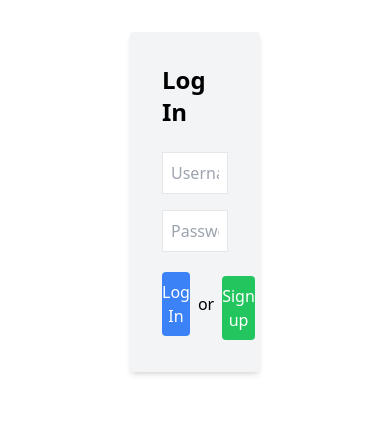
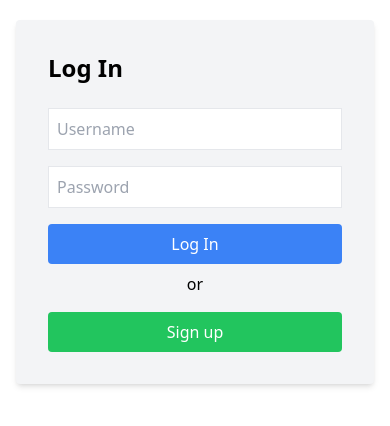
Before and after one commit to adityaS011/DataVisuals, a Next.js app: page /auth/login in a window 390 px wide. Shown: the part 220-646 px from the top of the page. Built offline with nearby package versions, Linux system fonts and the light colour scheme.

Commit message:
version-0.0.4

```diff
--- a/app/auth/login/page.tsx
+++ b/app/auth/login/page.tsx
@@ -22,7 +22,7 @@ const Login = () => {
   return (
     <div className='flex justify-center items-center h-screen'>
       <form
-        className='w-1/3 bg-gray-100 p-8 rounded shadow-md'
+        className='md:w-1/3 w-fit mx-4 md:mx-1 bg-gray-100 p-8 rounded shadow-md'
         onSubmit={handleLogin}
       >
         <h2 className='text-2xl font-bold mb-6'>Log In</h2>
@@ -46,7 +46,7 @@ const Login = () => {
           }
           required
         />
-        <div className='flex flex-row gap-2 items-center'>
+        <div className='flex md:flex-row flex-col gap-2 items-center'>
           <button
             type='submit'
             className='w-full bg-blue-500 text-white py-2 rounded'
--- a/app/auth/signup/page.tsx
+++ b/app/auth/signup/page.tsx
@@ -29,7 +29,7 @@ const Signup = () => {
   return (
     <div className='flex justify-center items-center h-screen'>
       <form
-        className='w-1/3 bg-gray-100 p-8 rounded shadow-md'
+        className='md:w-1/3 w-fit mx-4 md:mx-1 bg-gray-100 p-8 rounded shadow-md'
         onSubmit={handleSignup}
       >
         <h2 className='text-2xl font-bold mb-6'>Sign Up</h2>
```
